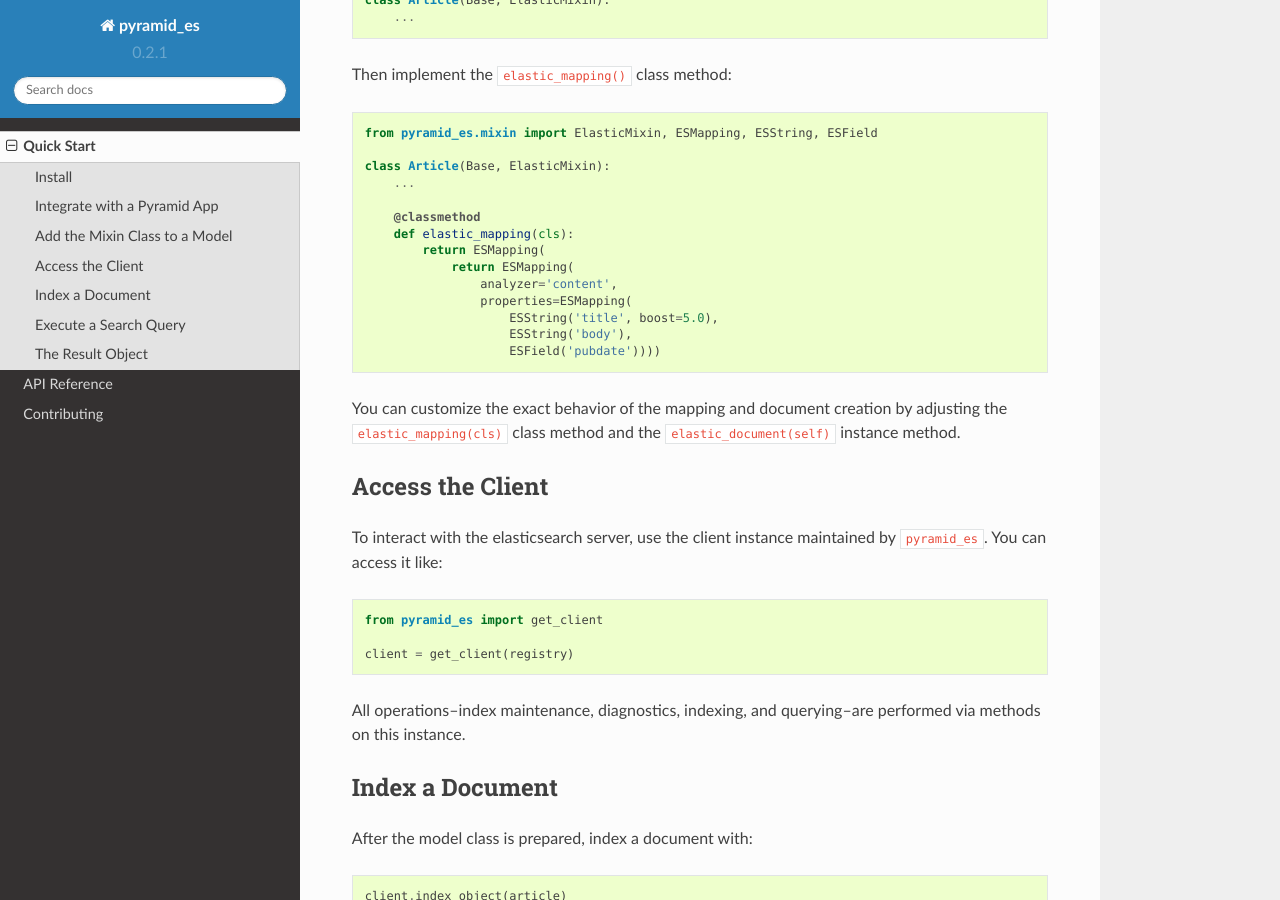
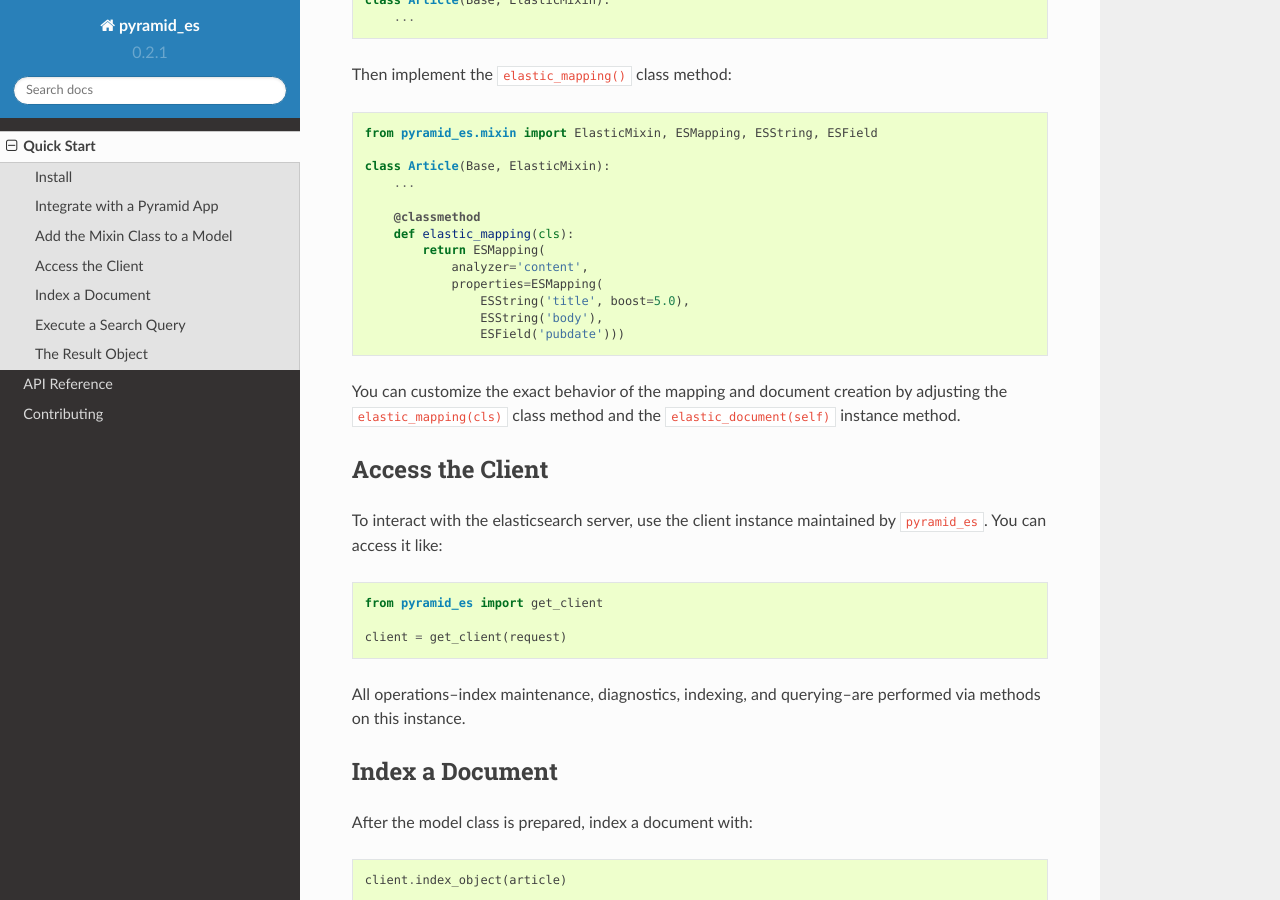
Before and after one commit to storborg/pyramid_es, a Sphinx documentation site: the page built from docs/quickstart.rst, in a window 1280 px wide and 900 px high, scrolled down 792 px. Built offline with Sphinx 7.4.7 and the Read the Docs theme 2.0.0, drawn with Linux system fonts in a browser that asks for light colours.

Commit message:
Correcting typos in code examples

```diff
--- a/docs/quickstart.rst
+++ b/docs/quickstart.rst
@@ -49,12 +49,11 @@ Then implement the ``elastic_mapping()`` class method:
         @classmethod
         def elastic_mapping(cls):
             return ESMapping(
-                return ESMapping(
-                    analyzer='content',
-                    properties=ESMapping(
-                        ESString('title', boost=5.0),
-                        ESString('body'),
-                        ESField('pubdate'))))
+                analyzer='content',
+                properties=ESMapping(
+                    ESString('title', boost=5.0),
+                    ESString('body'),
+                    ESField('pubdate')))
 
 You can customize the exact behavior of the mapping and document creation by
 adjusting the ``elastic_mapping(cls)`` class method and the
@@ -70,7 +69,7 @@ To interact with the elasticsearch server, use the client instance maintained by
 
     from pyramid_es import get_client
 
-    client = get_client(registry)
+    client = get_client(request)
 
 All operations--index maintenance, diagnostics, indexing, and querying--are performed via methods on this instance.
 
```
